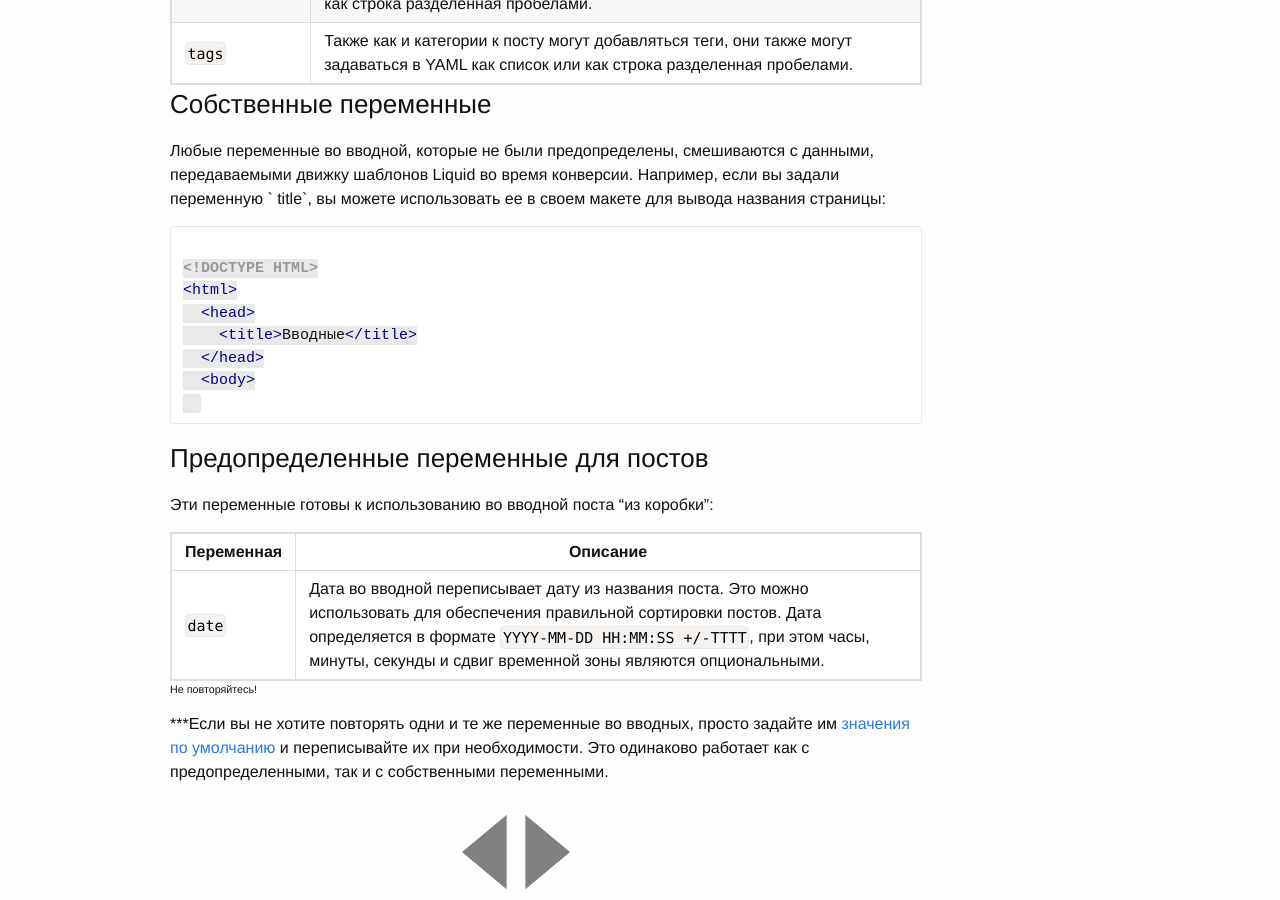
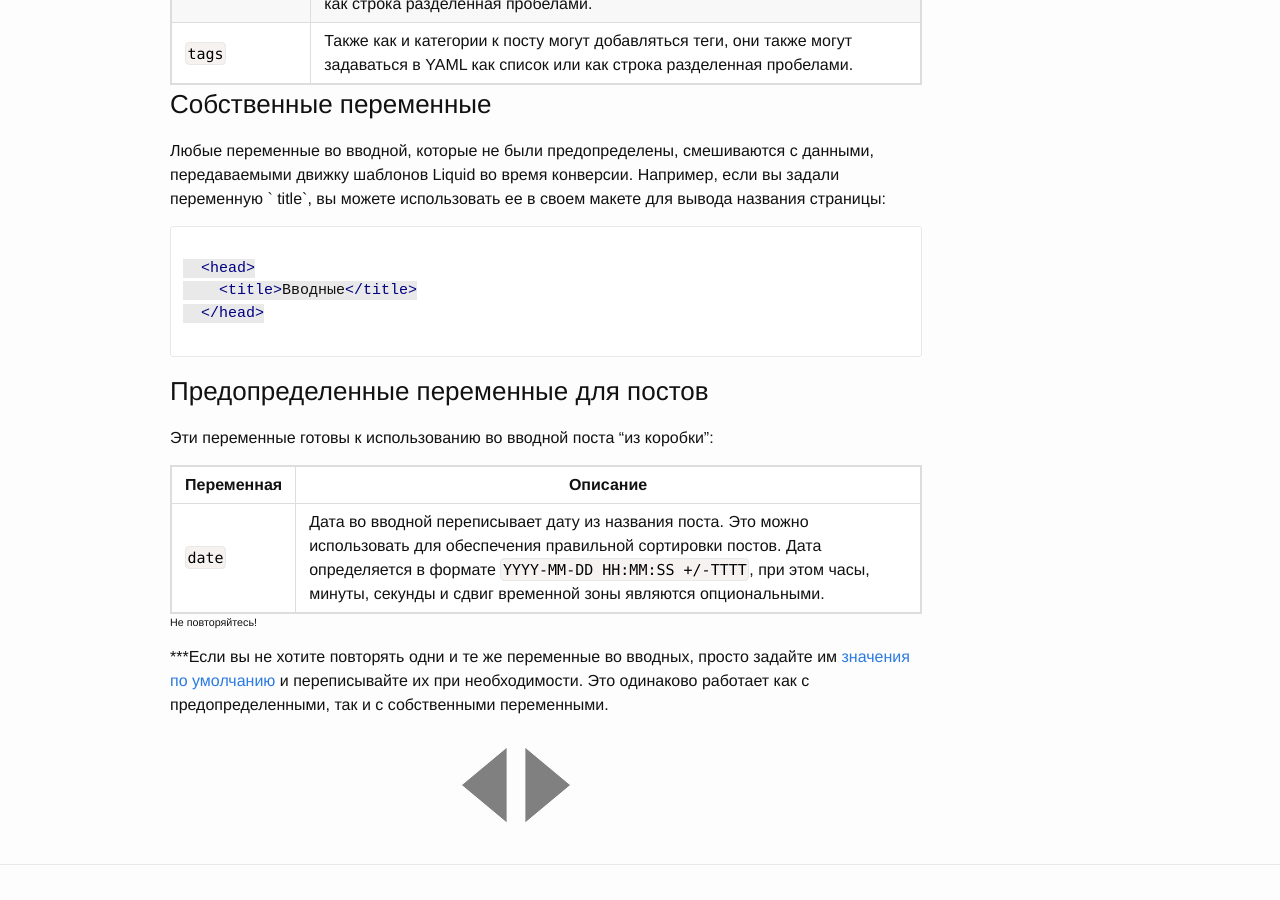
Before and after one commit to prgssr/prgssr.github.io, a Jekyll site: the page built from _documentation/07_frontmatter.markdown, in a window 1280 px wide and 900 px high, scrolled down 1247 px. Built offline with Jekyll 4.4.1, drawn with Linux system fonts in a browser that asks for light colours.

Commit message:
Update 07_frontmatter.markdown

````diff
--- a/_documentation/07_frontmatter.markdown
+++ b/_documentation/07_frontmatter.markdown
@@ -43,12 +43,9 @@ title: Blogging Like a Hacker
 
 ```html
 
-<!DOCTYPE HTML>
-<html>
   <head>
     <title>{{ page.title }}</title>
   </head>
-  <body>
 
 ```
 
````
